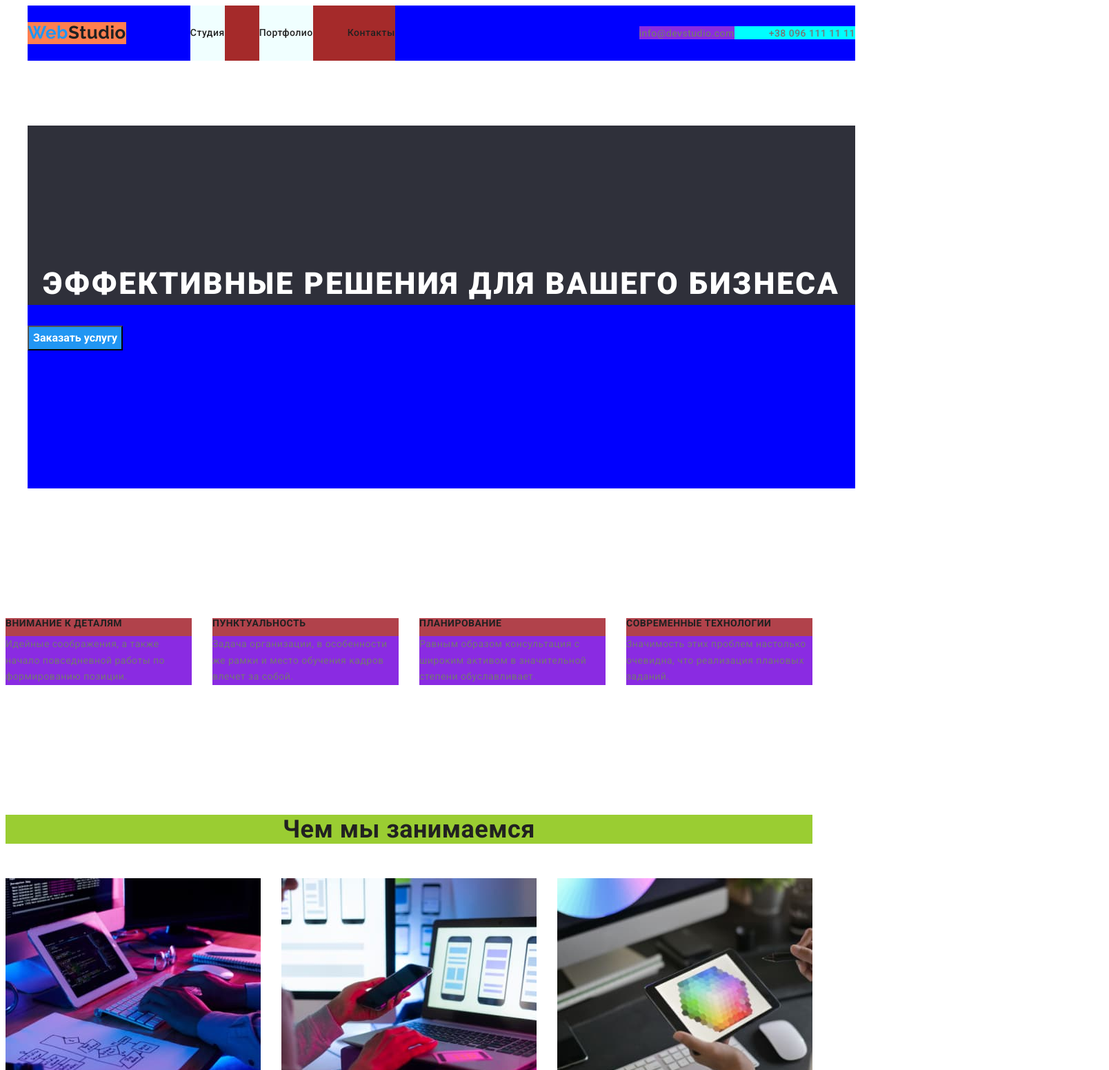
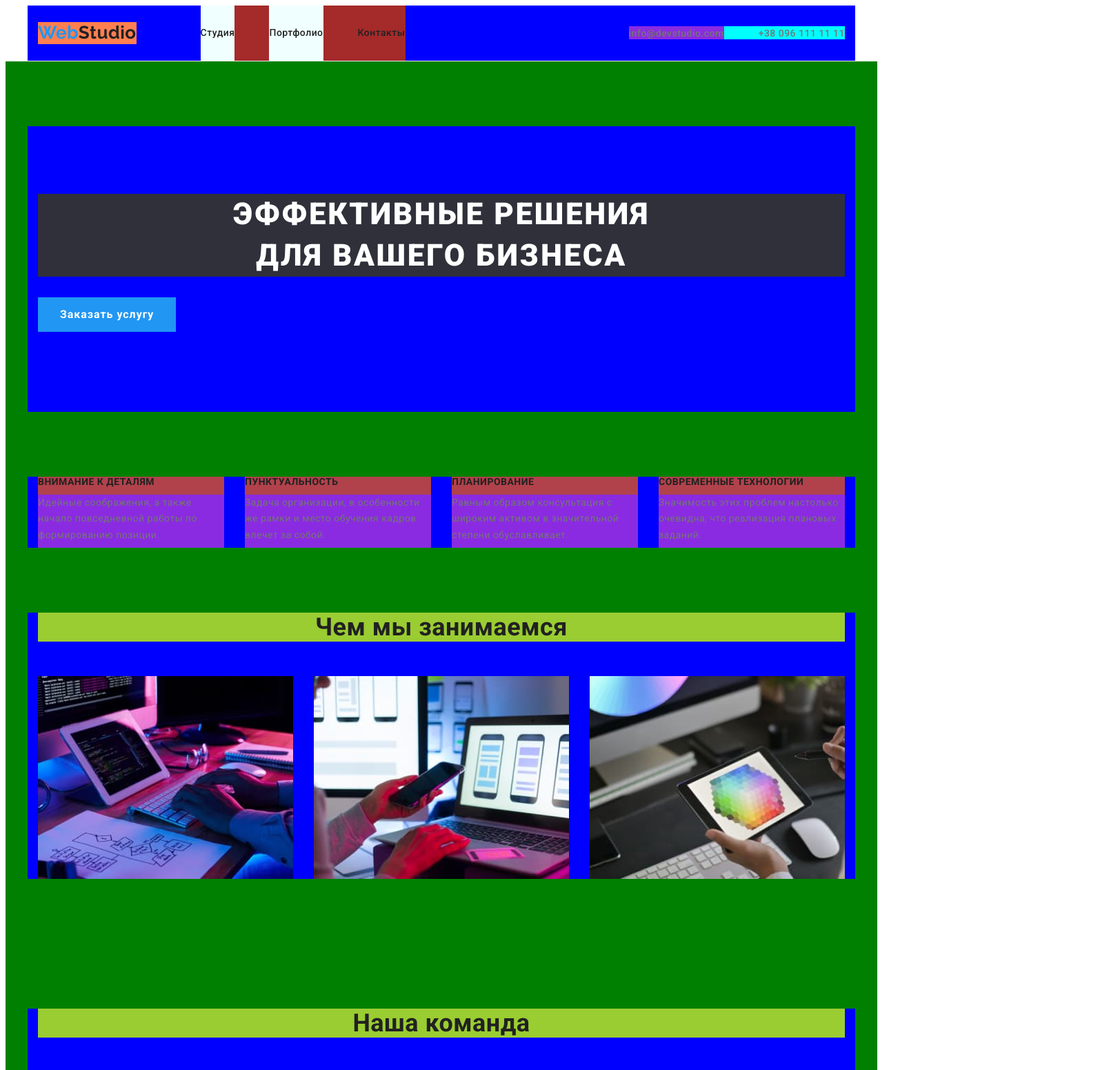
Before and after one commit to Natalie604917/goit-markup-hw-03, a plain HTML site: page index.html in a window 1280 px wide. Shown: the top 1551 px of the page at 69% size, 1608 px wide, since content can reach past the window. Drawn offline with Linux system fonts and the light colour scheme.

Commit message:
коррекция margin , padding согласно макету

```diff
--- a/css/styles.css
+++ b/css/styles.css
@@ -15,9 +15,11 @@ body {
   --primary-background: #2f303a;
   --secondary-background: #f5f4fa;
   --footer-accent: rgba(255, 255, 255, 60%);
+  --border-color: #ececec;
 }
 
 body {
+  box-sizing: border-box;
   font-family: "Roboto", sans-serif;
   letter-spacing: 0.03em;
 
@@ -25,8 +27,14 @@ body {
   background-color: var(--primary-white);
 }
 
+ul {
+  padding-inline-start: 0;
+}
 .container {
   width: 1200px;
+  padding-left: 15px;
+  padding-right: 15px;
+
   margin-left: auto;
   margin-right: auto;
 
@@ -35,6 +43,10 @@ body {
 
 .section {
   padding: 94px 0;
+  background-color: green;
+}
+.section:nth-last-child(3) {
+  padding: 0;
 }
 
 .visually-hidden {
@@ -64,7 +76,11 @@ body {
 .main-nav {
   display: flex;
   align-items: center;
+  border-bottom-width: 1px;
+  border-bottom-style: solid;
+  border-bottom-color: var(--border-color);
 }
+
 .nav-list {
   display: flex;
   margin-left: 93px;
@@ -96,13 +112,13 @@ body {
 .logo-link,
 .logo-web,
 .logo-studio {
-  display: inline-block;
   text-decoration: none;
   font-family: "Raleway", sans-serif;
 
   font-weight: 700;
   font-size: 26px;
   line-height: 1.2;
+  /* width: 145px; */
 
   background-color: coral;
 }
@@ -153,6 +169,9 @@ body {
 }
 
 /* стр.Студия/ Баннер */
+.hero {
+  padding-top: 98px;
+}
 .hero-title {
   color: var(--primary-white);
   background-color: var(--primary-background);
@@ -162,7 +181,6 @@ body {
   text-align: center;
   letter-spacing: 0.06em;
   text-transform: uppercase;
-  padding-top: 200px;
 
   margin-top: 0;
   margin-bottom: 30px;
@@ -187,9 +205,6 @@ body {
   display: block;
 }
 
-.gallery-container {
-  width: 1170px;
-}
 .gallery-list {
   display: flex;
 }
@@ -221,15 +236,14 @@ body {
 
   margin-top: 0;
   margin-bottom: 0;
+  padding-bottom: 6px;
 
   background-color: blueviolet;
 }
 
-.feature-container {
-  width: 1170px;
-}
 .feature-list {
   display: flex;
+  padding: 0;
 }
 .feature-flex {
   width: 270px;
@@ -271,10 +285,6 @@ body {
   background-color: blueviolet;
 }
 
-.team-container {
-  width: 1600px;
-}
-
 .team-list {
   display: flex;
 }
@@ -290,19 +300,18 @@ body {
 /* стр.Портфолио/фильтры-кнопки */
 
 .buttons-container {
-  width: 611px;
-  margin-left: auto;
-  margin-right: auto;
+  /* width: 611px; */
 }
 
 .filters-list {
   display: flex;
-  margin-bottom: 50px;
 }
 
-.button-flex {
+.filters-list:not(:last-child) {
+  margin-right: 8px;
+}
+.filters-item {
   display: inline-block;
-  height: 38px;
 }
 
 .button-flex:not(:last-child) {
@@ -332,14 +341,15 @@ body {
   font-size: 16px;
   line-height: 1.88;
 
-  margin-bottom: 200px;
+  text-align: center;
+  letter-spacing: 0.06em;
+  padding: 10px 32px;
+  margin-bottom: 116px;
+  border-width: 0;
 }
 
 /* стр.Студия/галерея работ */
-.work-container {
-  padding-left: 15px;
-  padding-right: 15px;
-}
+
 .work-list {
   display: flex;
   flex-wrap: wrap;
@@ -408,6 +418,7 @@ body {
 .adds-list .link,
 .adds-list .location {
   text-decoration: none;
+  font-style: normal;
   font-size: 14px;
   line-height: 1.71;
 }
--- a/index.html
+++ b/index.html
@@ -42,8 +42,8 @@
     <main>
         <!-- баннер, он же герой -->
         <section class="section">
-            <div class="container">
-                <h1 class="hero-title">Эффективные решения для вашего бизнеса</h1>
+            <div class="container hero">
+                <h1 class="hero-title">Эффективные решения <br> для вашего бизнеса</h1>
 
                 <button type="button" class="filter-secondary">Заказать услугу</button>
             </div>
@@ -52,7 +52,7 @@
 
         <!-- особенности -->
         <section class="section">
-            <div class=" feature-container">
+            <div class="container">
                 <!-- заголовок, который  будет скрыт с помощью CSS -->
                 <h2 class="unit-title visually-hidden">Особенности</h2>
 
@@ -98,7 +98,7 @@
 
         <!-- Чем мы занимаемся -->
         <section class="section">
-            <div class="gallery-container">
+            <div class="container">
 
                 <h2 class="unit-title">Чем мы занимаемся</h2>
                 <ul class="gallery-list">
@@ -118,7 +118,7 @@
 
         <!-- Наша команда -->
         <section class="section">
-            <div class="team-container">
+            <div class="container">
 
                 <h2 class="unit-title">Наша команда</h2>
 
```
Also changed, not shown: portfolio.html (+7 -7 lines).
